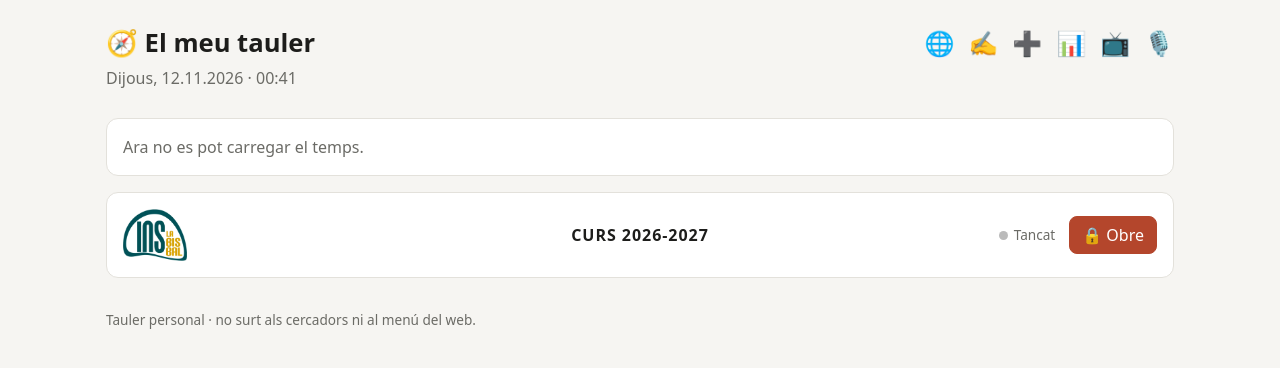
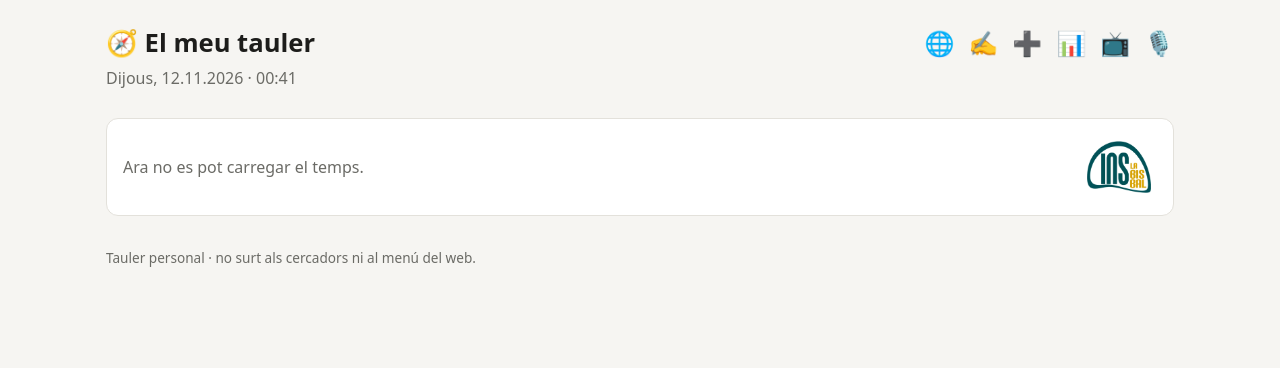
Before and after one commit to ignasicorney/ignasicorney.github.io, a Jekyll site: the page built from tauler/index.html, in a window 1280 px wide. Shown: the top 368 px of the page. Built offline with Jekyll 4.4.1, drawn with Linux system fonts in a browser that asks for light colours.

Commit message:
Tauler: el logo de l'INS obre i tanca l'Institut des del bloc del temps
Co-Authored-By: Claude Opus 5.5 <noreply@anthropic.com>
Claude-Session: https://claude.ai/code/session_01JwSTm3ziwD1DBVBivBqdAc

```diff
--- a/tauler/index.html
+++ b/tauler/index.html
@@ -46,7 +46,15 @@ textarea{width:100%;min-height:90px;resize:vertical}
 .curs-inst{margin:0;text-align:center;font-weight:700;letter-spacing:.06em;white-space:nowrap}
 .capinst-dreta{display:flex;align-items:center;justify-content:flex-end;gap:10px 14px;flex-wrap:wrap}
 .logo-inst{height:52px;width:auto;display:block}
+.temps-cap{display:flex;align-items:center;gap:10px 14px}
+.temps-cap #tempsAra{flex:1 1 auto;min-width:0}
+.logo-boto{flex:0 0 auto;margin-left:auto;padding:4px;border:2px solid transparent;border-radius:10px;background:none;line-height:0}
+.logo-boto:hover,.logo-boto:focus-visible{border-color:var(--linia);outline:none}
+.logo-boto[aria-expanded="true"]{border-color:var(--accent)}
+.logo-boto:disabled{opacity:.6;cursor:wait}
+@media (max-width:600px){.logo-boto .logo-inst{height:42px}}
 #institutClau,#institutCos{margin-top:14px}
+.curs-inst{font-size:1.1rem}
 .bloc{border:1px solid var(--linia);border-radius:12px;background:#fbfaf7;padding:12px 14px;margin-top:14px}
 .bloc:first-child{margin-top:0}
 .bloc>h3.bt{margin:0}
@@ -204,7 +212,6 @@ dialog#dlgRub{width:min(760px,calc(100vw - 24px))}
 .temps-linia .ico{font-size:1.6rem;line-height:1}
 .temps-linia b{font-size:1.4rem}
 .temps-linia .m{color:var(--suau);font-size:.9rem}
-.temps-linia .llocT{margin-left:auto;font-size:.8rem}
 .temps-dies{display:flex;gap:6px 16px;flex-wrap:wrap;margin-top:8px;font-size:.85rem}
 .temps-dies:empty{display:none}
 .temps-dies i{font-style:normal;color:var(--suau);margin-left:4px}
@@ -328,19 +335,21 @@ dialog .check{display:flex;gap:8px;align-items:center;color:var(--text);font-siz
 
 
   <section id="temps" class="ample">
-    <div id="tempsAra" class="temps-linia buit">Carregant el temps…</div>
+    <div class="temps-cap">
+      <div id="tempsAra" class="temps-linia buit">Carregant el temps…</div>
+      <button type="button" class="logo-boto" id="instBoto" aria-expanded="false" aria-controls="institut" title="Obre l'Institut"><img src="logo-ins.png" alt="INS la Bisbal" class="logo-inst"></button>
+    </div>
     <div id="tempsDies" class="temps-dies"></div>
   </section>
 
 
 
-  <section id="institut" class="ample">
+  <section id="institut" class="ample" hidden>
     <div class="capinst">
-      <h2 style="margin:0;display:flex;align-items:center"><img src="logo-ins.png" alt="INS la Bisbal" class="logo-inst"></h2>
-      <p class="curs-inst">CURS 2026-2027</p>
+      <span></span>
+      <h2 class="curs-inst">CURS 2026-2027</h2>
       <div class="capinst-dreta">
         <span class="estat-sinc" id="estatSinc"><i></i><span>Tancat</span></span>
-        <button type="button" class="boto" id="instBoto">🔒 Obre</button>
       </div>
     </div>
     <div id="institutClau" hidden>
@@ -2326,8 +2344,7 @@ dialog .check{display:flex;gap:8px;align-items:center;color:var(--text);font-siz
       $("tempsAra").innerHTML = '<span class="ico" title="' + esc(est) + '">' + ic + '</span><b>' + num(c.temperature_2m, 0) + ' °C</b>' +
         '<span class="m">' + num(d.temperature_2m_min[0], 0) + "° / " + num(d.temperature_2m_max[0], 0) + "°</span>" +
         '<span class="m">💧 ' + (d.precipitation_probability_max[0] ?? 0) + " %</span>" +
-        '<span class="uv" style="background:' + n.c + '" title="' + esc(n.con) + '">UV ' + Math.round(uv) + " · " + n.n.toLowerCase() + "</span>" +
-        '<span class="m llocT">la Bisbal d\'Empordà</span>';
+        '<span class="uv" style="background:' + n.c + '" title="' + esc(n.con) + '">UV ' + Math.round(uv) + " · " + n.n.toLowerCase() + "</span>" ;
       let h = "";
       for (let i = 1; i < d.time.length; i++) {
         const [ici, esti] = codi(d.weather_code[i]);
```
Also changed, not shown: other parts of tauler/index.html (+11 -2 lines).
